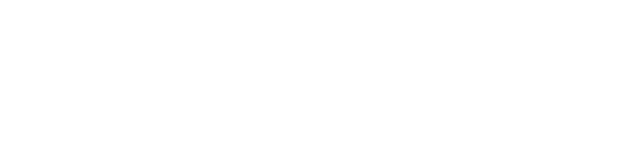
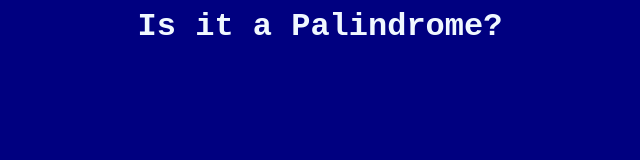
Before and after one commit to mercy-mwai/Palindrome-Checker, a plain HTML site: page index.html in a window 1280 px wide. Shown: the whole page, without its empty margins (320-960 px from the left). Drawn offline with Linux system fonts and the light colour scheme.

Commit message:
commit message

```diff
--- a/index.html
+++ b/index.html
@@ -4,8 +4,11 @@
     <meta charset="UTF-8">
     <meta name="viewport" content="width=device-width, initial-scale=1.0">
     <title>Palindrome Checker </title>
+    <link href="styles.css" rel="stylesheet">
 </head>
 <body>
+    <h1>Is it a Palindrome?</h1>
 
+    <script src="script.js"></script>
 </body>
 </html>
--- a/styles.css
+++ b/styles.css
@@ -0,0 +1,9 @@
+h1{
+    text-align: center;
+    color: aliceblue;
+    font-family: 'Courier New', Courier, monospace;
+    margin: auto;
+}
+body{
+    background-color: navy;
+}
```
